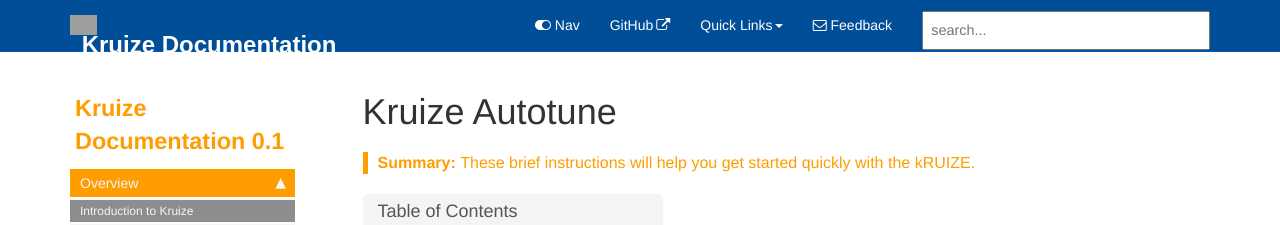
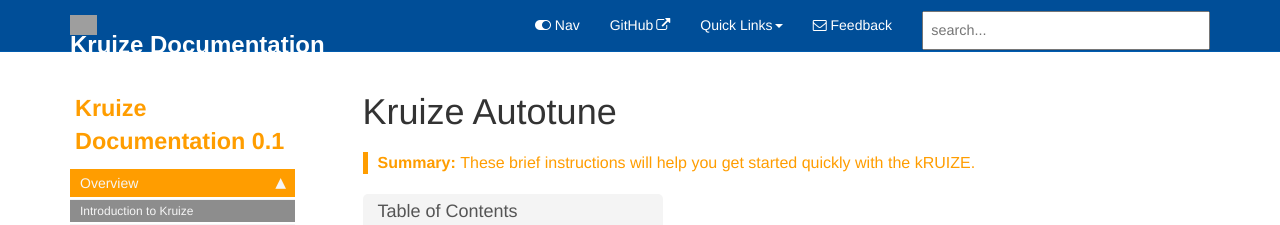
Before and after one commit to shekhar316/kruize-web, a Jekyll site: the page built from docs/index.md, in a window 1280 px wide. Shown: the top 225 px of the page. Built offline with Jekyll 4.4.1, drawn with Linux system fonts in a browser that asks for light colours; comment, search, counter and statistics services are not loaded; grey boxes are pictures that could not be loaded.

Commit message:
Update topnav.html

```diff
--- a/docs/_includes/topnav.html
+++ b/docs/_includes/topnav.html
@@ -10,7 +10,7 @@
             </button>
             <a class="navbar-brand" href="index.html">
 		    <img src="https://design.jboss.org/kruize/logo/final/svg/kruize_logo_primary_vert_reverse.svg" style="height: 100%; width: auto;" alt="Kruize Logo">
-		    &nbsp;<span class="projectTitle"> {{site.topnav_title}}</span></a>
+		    <span class="projectTitle"> {{site.topnav_title}}</span></a>
         </div>
         <div class="collapse navbar-collapse" id="bs-example-navbar-collapse-1">
             <ul class="nav navbar-nav navbar-right">
```
